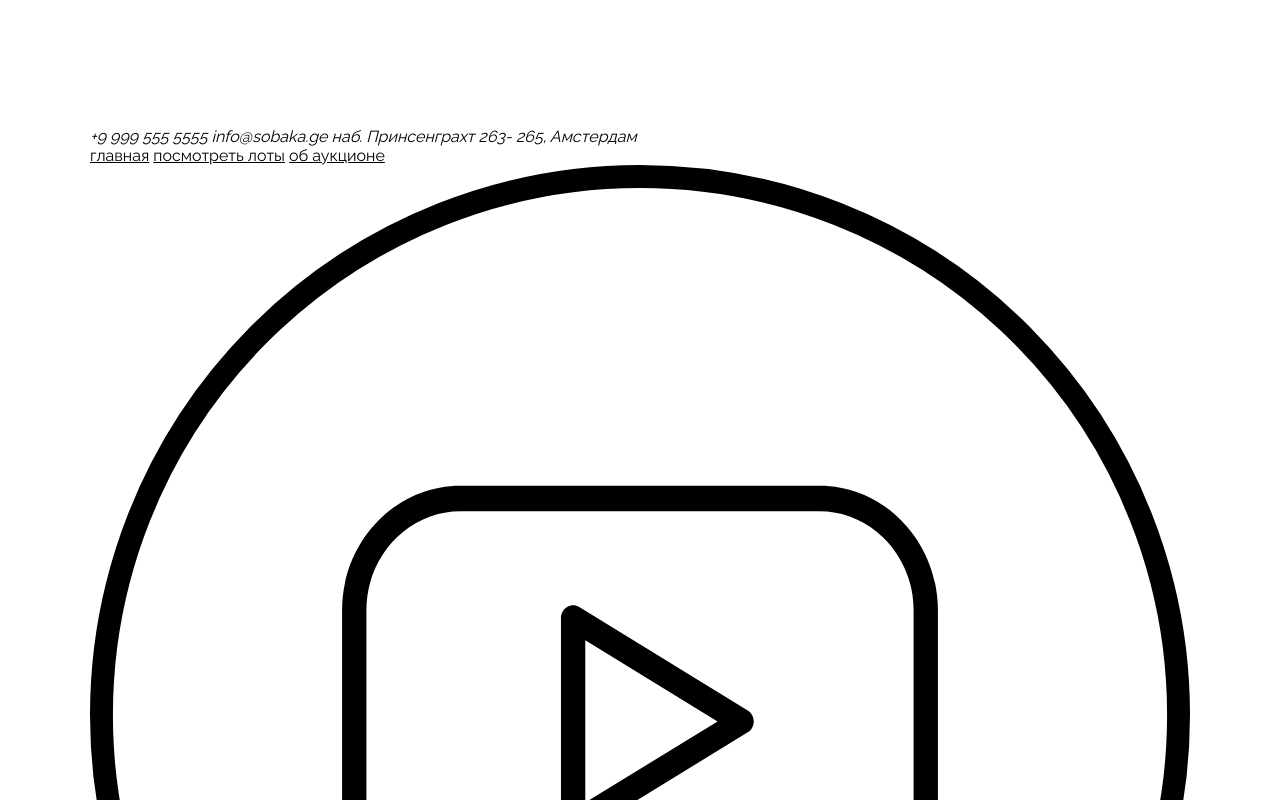
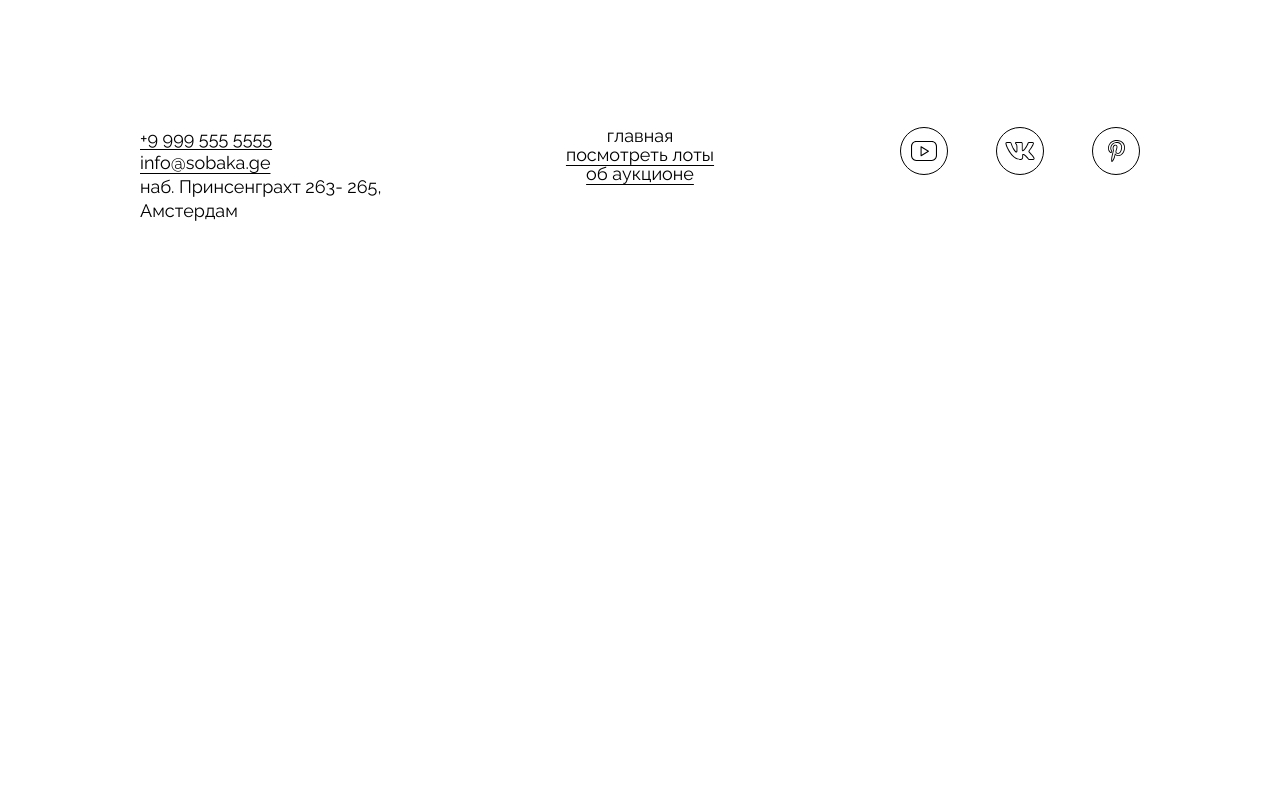
Before and after one commit to osukhankin/ono-tebe-nado-fd, a plain HTML site: page index.html in a window 1280 px wide. Shown: the part 2720-3520 px from the top of the page. After the commit the page ends 3027 px from the top, so only its background shows below. Drawn offline with Linux system fonts and the light colour scheme.

Commit message:
footer completed

```diff
--- a/index.html
+++ b/index.html
@@ -147,30 +147,50 @@
       </section>
     </main>
     <footer class="footer">
-      <address>
-        <span>+9 999 555 5555</span>
-        <span>info@sobaka.ge</span>
+      <address class="address">
+        <a href="tel:+99995555555">+9 999 555 5555</a>
+        <a href="mailto:info@sobaka.ge">info@sobaka.ge</a>
         <span>наб. Принсенграхт 263- 265, Амстердам</span>
       </address>
-      <nav class="nav">
-        <a href="#">главная</a>
-        <a href="#">посмотреть лоты</a>
-        <a href="#">об аукционе</a>
+      <nav class="footer__menu">
+        <ul class="footer__links-list">
+          <li class="footer__menu-list-item">
+            <a class="footer__menu-link_active" href="#">главная</a>
+          </li>
+          <li class="footer__menu-list-item">
+            <a class="footer__menu-link" href="#">посмотреть лоты</a>
+          </li>
+          <li class="footer__menu-list-item">
+            <a class="footer__menu-link" href="#">об аукционе</a>
+          </li>
+        </ul>
       </nav>
-      <ul>
-        <li>
-          <a href="#">
-            <img src="images/yt.svg" alt="Логотип ютуб" />
+      <ul class="footer__social-list">
+        <li class="footer__social-list-item">
+          <a class="footer__social-link" href="#">
+            <img
+              class="footer__social-icon"
+              src="images/yt.svg"
+              alt="Логотип ютуб"
+            />
           </a>
         </li>
-        <li>
-          <a href="#">
-            <img src="images/vk.svg" alt="Логотип Вконтакте" />
+        <li class="footer__social-list-item">
+          <a class="footer__social-link" href="#">
+            <img
+              class="footer__social-icon"
+              src="images/vk.svg"
+              alt="Логотип Вконтакте"
+            />
           </a>
         </li>
-        <li>
-          <a href="#">
-            <img src="images/pinterest.svg" alt="Логотип пинтерест" />
+        <li class="footer__social-list-item">
+          <a class="footer__social-link" href="#">
+            <img
+              class="footer__social-icon"
+              src="images/pinterest.svg"
+              alt="Логотип пинтерест"
+            />
           </a>
         </li>
       </ul>
--- a/styles/style.css
+++ b/styles/style.css
@@ -332,7 +332,75 @@
 }
 
 .footer {
+  display: grid;
+  grid-template-columns: 1fr 1fr 1fr;
+  justify-items: center;
+  align-items: start;
   width: 1100px;
   height: 180px;
   margin: 0 0 0 0;
+  padding-right: 50px;
+  padding-left: 50px;
 }
+
+.footer__menu {
+  display: flex;
+  justify-content: center;
+}
+
+.footer__menu-list {
+  display: flex;
+  justify-content: center;
+}
+
+.footer__menu-list-item {
+  text-align: center;
+  list-style: none;
+
+}
+
+.footer__menu-link {
+  font-family: Raleway;
+  font-weight: 400;
+  font-size: 18px;
+  line-height: 100%;
+  letter-spacing: 0;
+  text-underline-offset: 4px;
+}
+
+.footer__menu-link_active {
+  font-family: Raleway;
+  font-weight: 400;
+  font-size: 18px;
+  line-height: 100%;
+  letter-spacing: 0;
+  text-decoration: none;
+  text-underline-offset: 4px;
+}
+
+.footer__social-list {
+  display: flex;
+  justify-content: end;
+  gap: 48px;
+  width: 100%;
+  list-style: none;
+
+
+}
+
+.footer__social-list-item {
+  display: flex;
+}
+
+.footer__social-link {
+  text-decoration: none;
+}
+
+.footer__social-icon {
+  display: block;
+  width: 48px;
+  height: 48px;
+  margin: 0 auto;
+  object-fit: contain;
+  object-position: center;
+}
```
